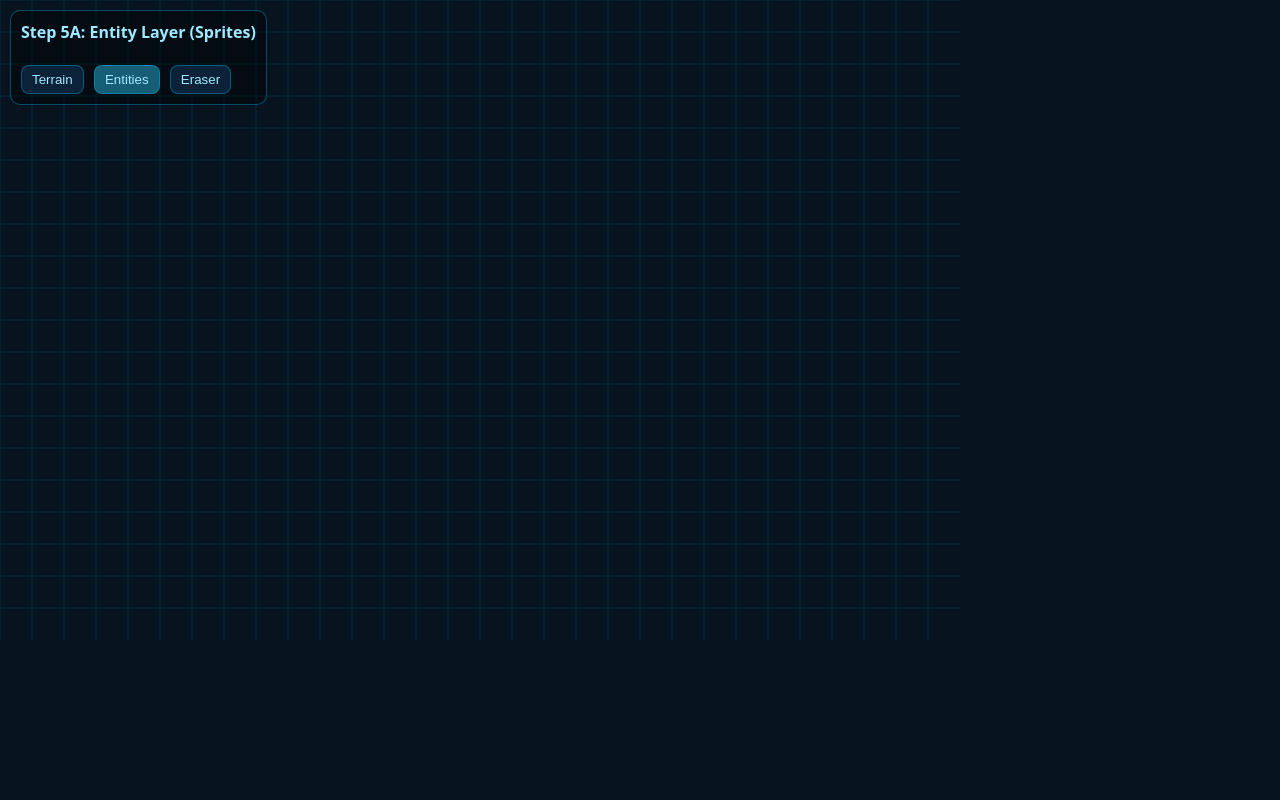
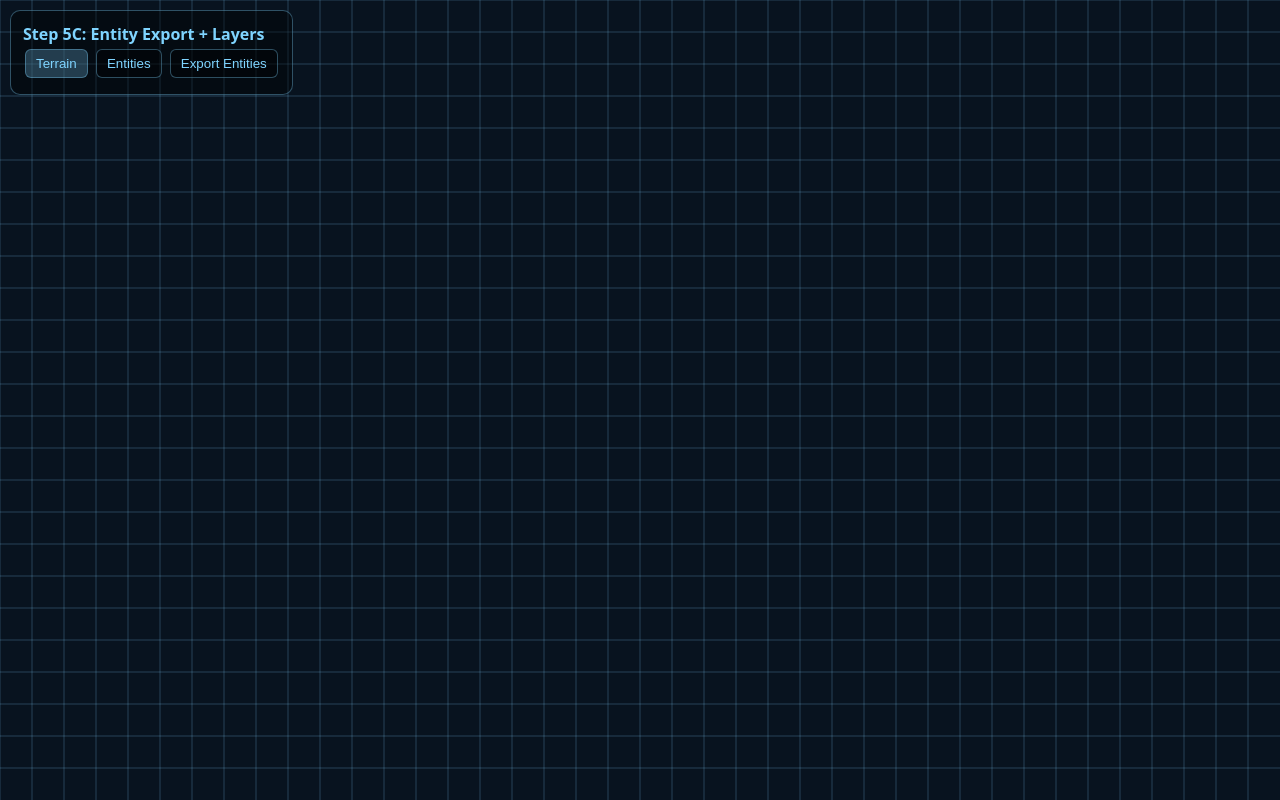
Before and after one commit to xjxsynx/GuardiansRemnant, a plain HTML site: page index.html in a window 1280 px wide. Drawn offline with Linux system fonts and the light colour scheme.

Commit message:
Add files via upload

```diff
--- a/index.html
+++ b/index.html
@@ -1,95 +1,126 @@
-
 <!DOCTYPE html>
 <html lang="en">
 <head>
-<meta charset="UTF-8">
-<title>Guardians Remnant – Step 5A</title>
-<meta name="viewport" content="width=device-width, initial-scale=1.0">
+<meta charset="UTF-8" />
+<meta name="viewport" content="width=device-width, initial-scale=1.0"/>
+<title>Guardians Remnant – Step 5C</title>
 <style>
-body { margin:0; background:#07131f; overflow:hidden; font-family:system-ui; }
+body {
+  margin: 0;
+  background: #08131f;
+  color: #7fd4ff;
+  font-family: system-ui, sans-serif;
+}
 #ui {
- position:fixed; top:10px; left:10px;
- background:rgba(0,0,0,.4);
- border:1px solid rgba(0,200,255,.35);
- padding:10px; border-radius:10px; color:#9feaff;
+  position: fixed;
+  top: 10px;
+  left: 10px;
+  background: rgba(0,0,0,0.4);
+  padding: 12px;
+  border-radius: 10px;
+  border: 1px solid rgba(127,212,255,0.35);
 }
 button {
- background:#0b2238; color:#9feaff;
- border:1px solid rgba(0,200,255,.35);
- padding:6px 10px; border-radius:8px;
- margin-right:6px;
+  margin: 4px 2px;
+  padding: 6px 10px;
+  border-radius: 6px;
+  border: 1px solid rgba(127,212,255,0.35);
+  background: rgba(0,0,0,0.4);
+  color: #7fd4ff;
 }
-button.active { background:#155e75; }
-canvas { display:block; }
+button.active {
+  background: rgba(127,212,255,0.25);
+}
+canvas {
+  display: block;
+}
 </style>
 </head>
 <body>
+
 <div id="ui">
-<b>Step 5A: Entity Layer (Sprites)</b><br><br>
-<button id="terrainBtn">Terrain</button>
-<button id="entityBtn" class="active">Entities</button>
-<button id="eraseBtn">Eraser</button>
+  <div><b>Step 5C: Entity Export + Layers</b></div>
+  <button id="terrainBtn" class="active">Terrain</button>
+  <button id="entityBtn">Entities</button>
+  <button id="exportEntitiesBtn">Export Entities</button>
+  <div id="status"></div>
 </div>
+
 <canvas id="game"></canvas>
 
 <script type="module">
 const canvas = document.getElementById("game");
 const ctx = canvas.getContext("2d");
-const DPR = window.devicePixelRatio || 1;
+const dpr = window.devicePixelRatio || 1;
+const tileSize = 32;
 
-let tileSize = 32;
-let gridW = 30, gridH = 20;
+let mode = "terrain";
 let entities = [];
-let mode = "entity";
-
-const playerImg = new Image();
-playerImg.src = "assets/entities/player.png";
 
 function resize(){
- canvas.width = innerWidth * DPR;
- canvas.height = innerHeight * DPR;
- canvas.style.width = innerWidth+"px";
- canvas.style.height = innerHeight+"px";
- ctx.setTransform(DPR,0,0,DPR,0,0);
+  canvas.width = window.innerWidth * dpr;
+  canvas.height = window.innerHeight * dpr;
+  canvas.style.width = window.innerWidth + "px";
+  canvas.style.height = window.innerHeight + "px";
+  ctx.setTransform(dpr,0,0,dpr,0,0);
 }
 window.addEventListener("resize", resize);
 resize();
 
-document.getElementById("terrainBtn").onclick=()=>mode="terrain";
-document.getElementById("entityBtn").onclick=()=>mode="entity";
-document.getElementById("eraseBtn").onclick=()=>mode="erase";
+document.getElementById("terrainBtn").onclick = () => setMode("terrain");
+document.getElementById("entityBtn").onclick = () => setMode("entity");
+document.getElementById("exportEntitiesBtn").onclick = exportEntities;
 
-canvas.addEventListener("pointerdown", e=>{
- const x = Math.floor(e.offsetX / tileSize);
- const y = Math.floor(e.offsetY / tileSize);
- if(mode==="entity"){
-   entities.push({type:"player", x, y});
+function setMode(m){
+  mode = m;
+  document.querySelectorAll("button").forEach(b=>b.classList.remove("active"));
+  if(m==="terrain") terrainBtn.classList.add("active");
+  if(m==="entity") entityBtn.classList.add("active");
 }
- if(mode==="erase"){
-   entities = entities.filter(ent=>!(ent.x===x && ent.y===y));
- }
+
+canvas.addEventListener("click", e => {
+  if(mode !== "entity") return;
+  const x = Math.floor(e.clientX / tileSize);
+  const y = Math.floor(e.clientY / tileSize);
+  entities.push({
+    id: "entity_" + Date.now(),
+    x, y,
+    role: "npc",
+    mode: "static"
+  });
 });
 
+function exportEntities(){
+  const data = {
+    format: "gr.entities.v1",
+    map: "Overworld_Start",
+    exportedAt: new Date().toISOString(),
+    entities
+  };
+  const blob = new Blob([JSON.stringify(data,null,2)], {type:"application/json"});
+  const a = document.createElement("a");
+  a.href = URL.createObjectURL(blob);
+  a.download = "Overworld_Start.grentities.json";
+  a.click();
+}
+
 function drawGrid(){
- ctx.strokeStyle="rgba(0,200,255,.15)";
- for(let x=0;x<gridW;x++){
+  ctx.strokeStyle = "rgba(127,212,255,0.25)";
+  for(let x=0;x<canvas.width;x+=tileSize){
     ctx.beginPath();
-  ctx.moveTo(x*tileSize,0);
-  ctx.lineTo(x*tileSize,gridH*tileSize);
-  ctx.stroke();
+    ctx.moveTo(x,0); ctx.lineTo(x,canvas.height); ctx.stroke();
   }
- for(let y=0;y<gridH;y++){
+  for(let y=0;y<canvas.height;y+=tileSize){
     ctx.beginPath();
-  ctx.moveTo(0,y*tileSize);
-  ctx.lineTo(gridW*tileSize,y*tileSize);
-  ctx.stroke();
+    ctx.moveTo(0,y); ctx.lineTo(canvas.width,y); ctx.stroke();
   }
 }
 
 function drawEntities(){
- for(const e of entities){
-  ctx.drawImage(playerImg, e.x*tileSize, e.y*tileSize, tileSize, tileSize);
- }
+  ctx.fillStyle = "#4cff7f";
+  entities.forEach(e=>{
+    ctx.fillRect(e.x*tileSize, e.y*tileSize, tileSize, tileSize);
+  });
 }
 
 function loop(){
```
Lines whose indentation alone changed are shown as unchanged.
